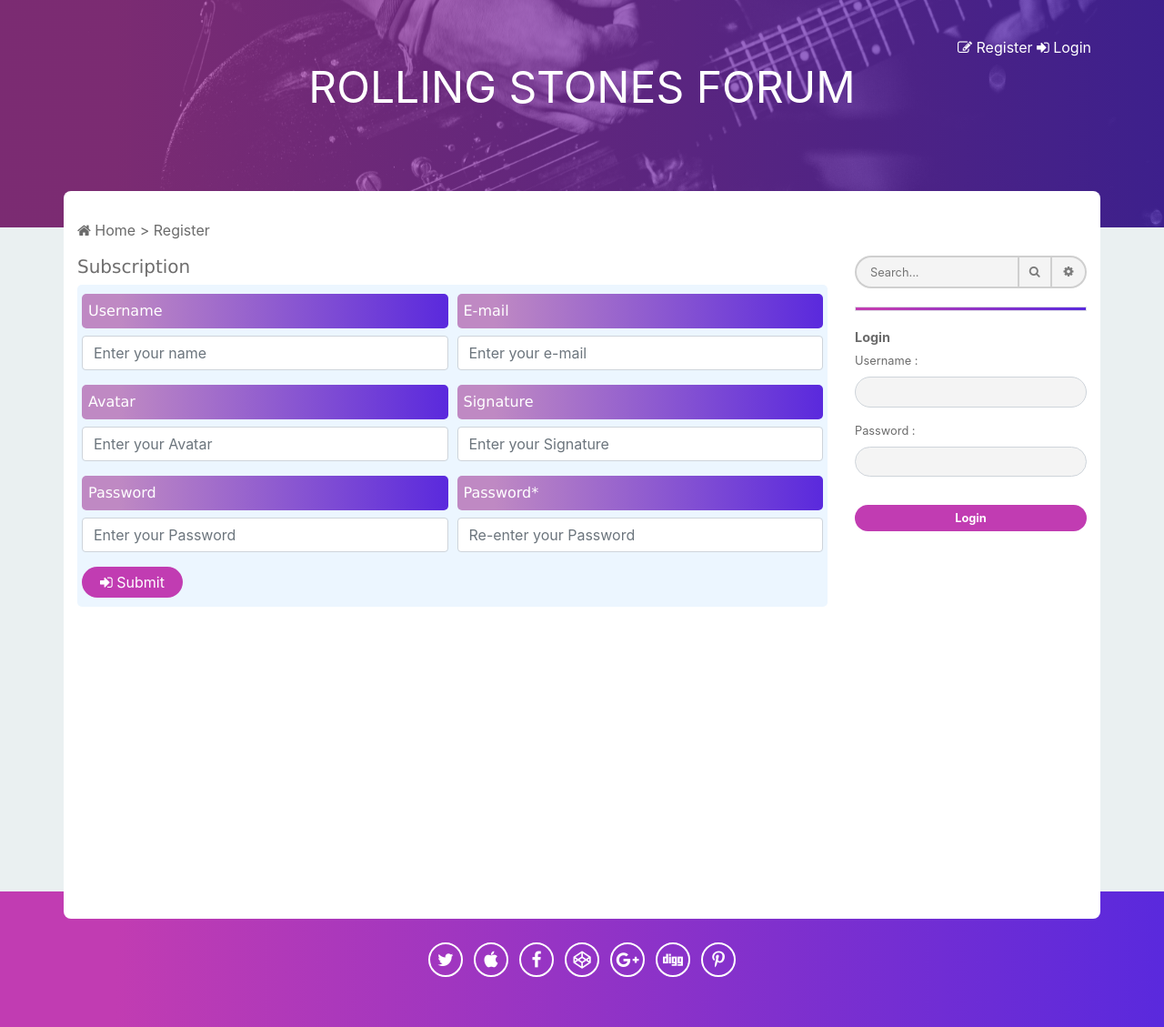
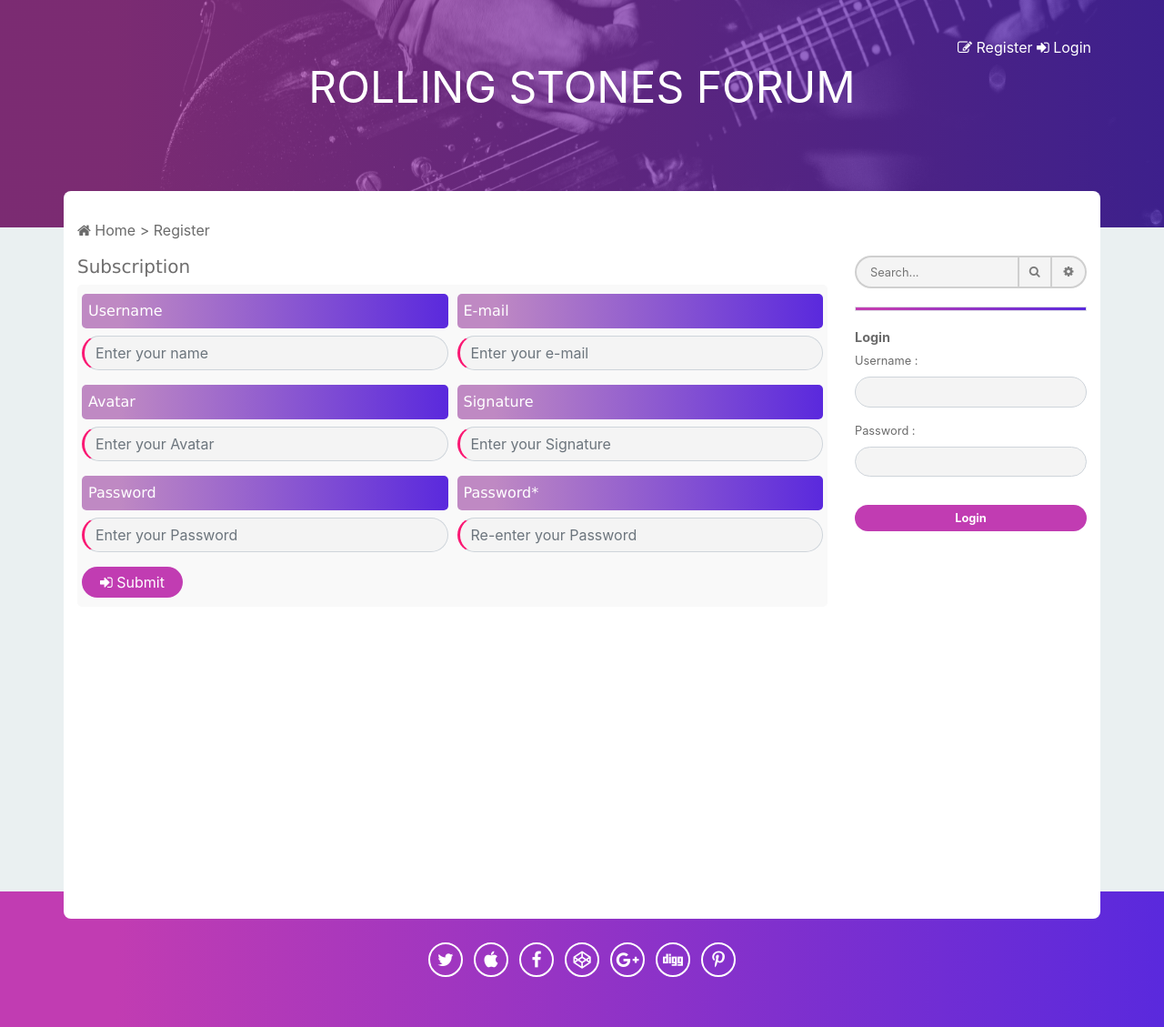
Before and after one commit to JonathanMaillard/BCBB-Forum, a PHP site: page /register.php in a window 1280 px wide. Shown: the top 1129 px of the page at 91% size. Run offline with PHP 8.4, Linux system fonts and the light colour scheme; style sheets or scripts are compiled from the project's sources.

Commit message:
last update gaetan

```diff
--- a/css/form.css
+++ b/css/form.css
@@ -10,15 +10,16 @@
 }
 
 .formulary {
-  background-color: #ECF6FF;
+  background-color: #f9f9f9;
   border-radius: 5px;
   padding: 10px 5px;
 }
-.formulary .formulary__bindput {
-  opacity: 0.5;
+.formulary .form-bindput {
+  background-color: #f4f4f4;
   border-left: 3px solid #fa1873;
+  border-radius: 20px;
 }
-.formulary .formulary__bindput:hover {
+.formulary .form-bindput:hover {
   border-left: 5px solid #5a29dd;
 }
 
--- a/css/form.scss
+++ b/css/form.scss
@@ -3,6 +3,7 @@
 $btn-color: #c13cb2;
 $hover-color: #5a29dd;
 $gradient-color: linear-gradient(90deg, #BF89C3 10%, #5a29dd 100%);
+$input-background: #f4f4f4;
 
 
 // Style
@@ -24,15 +25,15 @@ $gradient-color: linear-gradient(90deg, #BF89C3 10%, #5a29dd 100%);
 
 .formulary
 {
-    background-color: #ECF6FF;
+    background-color: #f9f9f9;
     border-radius: 5px;
     padding: 10px 5px;
 
     .form-bindput
     {
-        //background-color: ;
-        opacity: 0.5;
+        background-color: $input-background;
         border-left: 3px solid rgb(250, 24, 115);
+        border-radius: 20px;
 
         &:hover
         {
--- a/includes/footer.php
+++ b/includes/footer.php
@@ -51,7 +51,6 @@
 
 
 
-
                 </aside>
             </div><!-- end of row -->
         </main> <!-- End of main started in header.php -->
```
Also changed, not shown: 1 other file.
